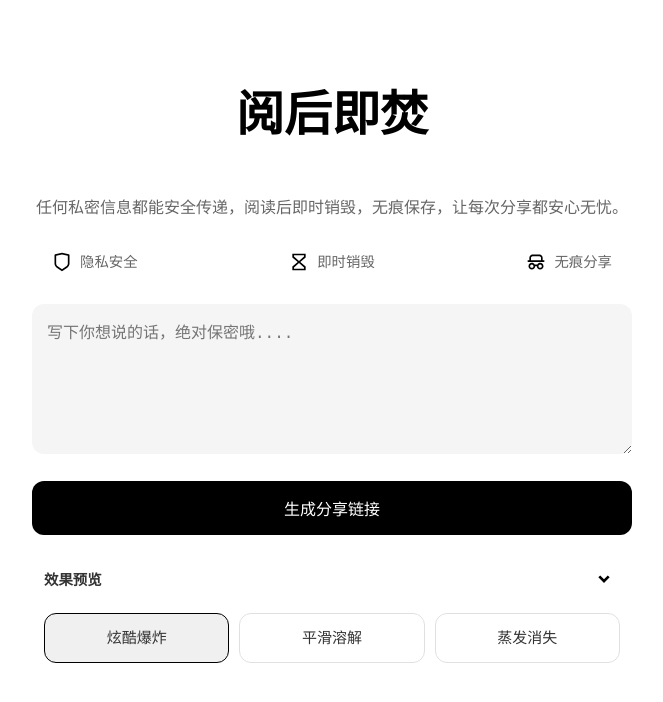
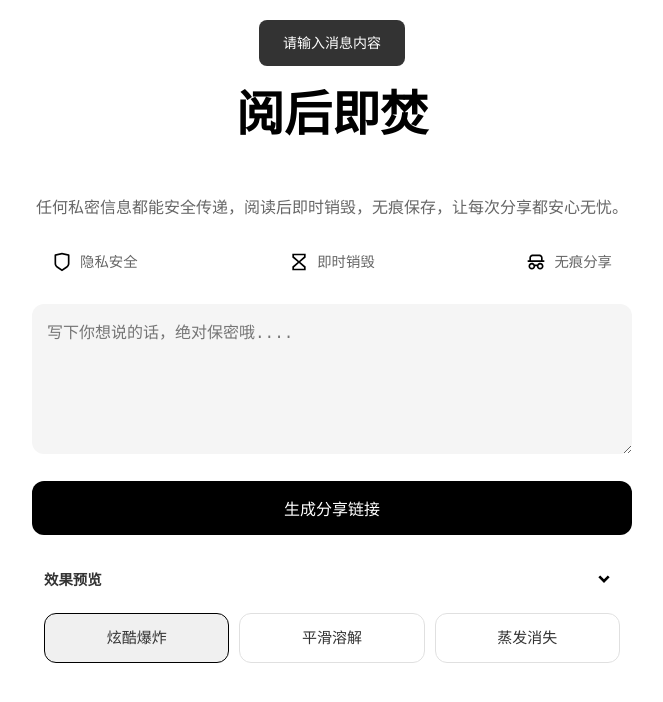
Before and after one commit to s55447236/burn-after-reading, a website: page public/index.html in a window 1280 px wide. Both pictures are taken after a click on the button "生成分享链接". Shown: the whole page, without its empty margins (308-971 px from the left). Drawn offline with Linux system fonts and the light colour scheme.

Commit message:
优化用户体验：将所有原生弹窗替换为优雅的顶部toast提示

```diff
--- a/public/script.js
+++ b/public/script.js
@@ -1,8 +1,25 @@
+// 显示 toast 提示
+function showToast(message) {
+    const toast = document.createElement('div');
+    toast.className = 'toast';
+    toast.textContent = message;
+    document.body.appendChild(toast);
+
+    // 显示 toast
+    setTimeout(() => toast.classList.add('show'), 10);
+
+    // 3秒后移除 toast
+    setTimeout(() => {
+        toast.classList.remove('show');
+        setTimeout(() => toast.remove(), 300);
+    }, 3000);
+}
+
 // 生成分享链接
 async function generateLink() {
     const message = document.getElementById('inputText').value;
     if (!message) {
-        alert('请输入消息内容');
+        showToast('请输入消息内容');
         return;
     }
 
@@ -11,7 +28,7 @@ async function generateLink() {
         const baseUrl = window.location.hostname === 'localhost' ||
                        window.location.hostname === '127.0.0.1' ||
                        window.location.hostname === '192.168.1.50'
-            ? 'http://192.168.1.50:3000'
+            ? `http://${window.location.hostname}:3000`
             : '';
 
         const response = await fetch(`${baseUrl}/api/messages`, {
@@ -37,7 +54,7 @@ async function generateLink() {
         document.getElementById('linkText').value = link;
     } catch (error) {
         console.error('生成链接失败:', error);
-        alert('生成链接失败，请确保后端服务正在运行。错误详情：' + error.message);
+        showToast('生成链接失败，请确保后端服务正在运行');
     }
 }
 
@@ -116,7 +133,7 @@ function copyLink() {
     const linkText = document.getElementById('linkText');
     linkText.select();
     document.execCommand('copy');
-    alert('链接已复制到剪贴板');
+    showToast('链接已复制到剪贴板');
 }
 
 // 添加爆炸效果函数
--- a/public/style.css
+++ b/public/style.css
@@ -285,3 +285,23 @@ button:hover {
     transform: translateY(-100%);
     opacity: 0;
 }
+
+.toast {
+    position: fixed;
+    top: 20px;
+    left: 50%;
+    transform: translateX(-50%);
+    background-color: rgba(0, 0, 0, 0.8);
+    color: white;
+    padding: 12px 24px;
+    border-radius: 8px;
+    font-size: 14px;
+    opacity: 0;
+    transition: opacity 0.3s ease-in-out;
+    pointer-events: none;
+    z-index: 1000;
+}
+
+.toast.show {
+    opacity: 1;
+}
```
